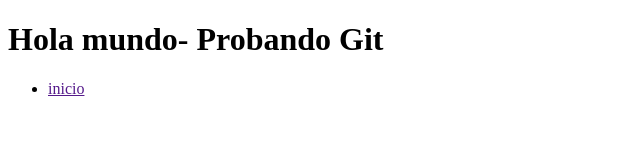
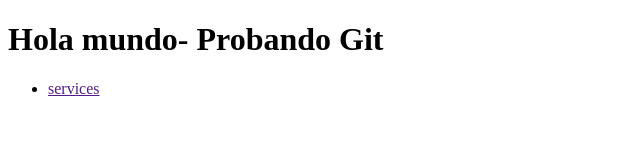
Before and after one commit to oscar13ma/probando-git, a plain HTML site: page index.html in a window 1280 px wide. Shown: the full height of the page, 0-640 px from the left. Drawn offline with Linux system fonts and the light colour scheme.

```diff
--- a/index.html
+++ b/index.html
@@ -11,7 +11,7 @@
 <header>
     <nav>
         <ul>
-            <li><a href="">inicio</a></li>
+            <li><a href="">services</a></li>
         </ul>
     </nav>
 </header>
```
